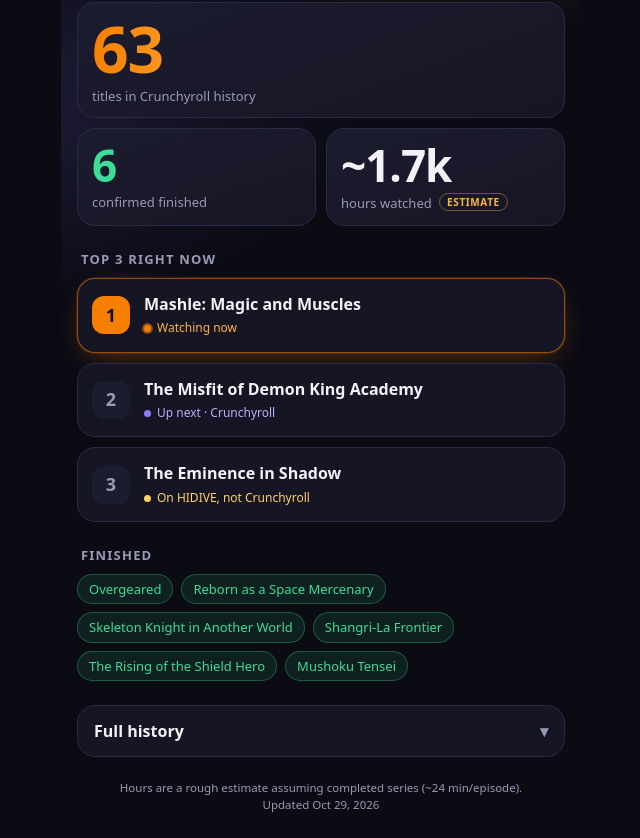
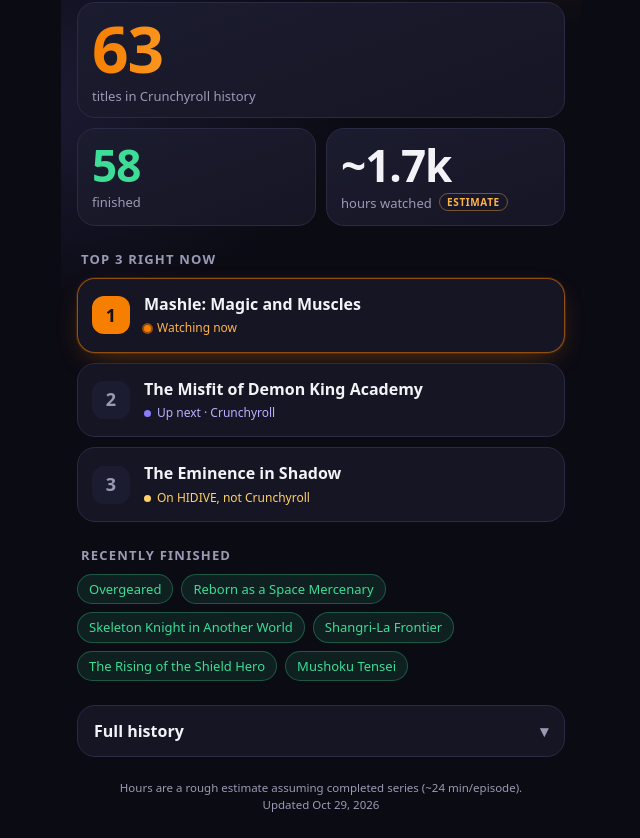
Before and after one commit to timojeda19-cpu/anime-tracker, a plain HTML site: page index.html in a window 1280 px wide. Shown: the part 84-922 px from the top of the page, without its empty margins (319-959 px from the left). Drawn offline with Linux system fonts and the light colour scheme.

Commit message:
Update finished count to 58 of 63

```diff
--- a/index.html
+++ b/index.html
@@ -65,7 +65,7 @@
 
 <section class="stats">
   <div class="stat big"><div><div class="num">63</div><div class="lbl">titles in Crunchyroll history</div></div></div>
-  <div class="stat"><div class="num green">6</div><div class="lbl">confirmed finished</div></div>
+  <div class="stat"><div class="num green">58</div><div class="lbl">finished</div></div>
   <div class="stat"><div class="num">~1.7k</div><div class="lbl">hours watched <span class="est">estimate</span></div></div>
 </section>
 
@@ -76,7 +76,7 @@
   <li><div class="rank">3</div><div><div class="t">The Eminence in Shadow</div><div class="tag warn"><span class="dot"></span>On HIDIVE, not Crunchyroll</div></div></li>
 </ol>
 
-<h2>Finished</h2>
+<h2>Recently finished</h2>
 <div class="chips"><span class="chip">Overgeared</span><span class="chip">Reborn as a Space Mercenary</span><span class="chip">Skeleton Knight in Another World</span><span class="chip">Shangri-La Frontier</span><span class="chip">The Rising of the Shield Hero</span><span class="chip">Mushoku Tensei</span></div>
 
 <details>
--- a/sw.js
+++ b/sw.js
@@ -1,4 +1,4 @@
-const CACHE = 'anime-tracker-v1';
+const CACHE = 'anime-tracker-v2';
 const ASSETS = ['./', './index.html', './manifest.webmanifest', './icons/icon-192.png', './icons/icon-512.png', './icons/maskable-192.png', './icons/maskable-512.png', './icons/apple-touch-icon.png'];
 self.addEventListener('install', e => { e.waitUntil(caches.open(CACHE).then(c => c.addAll(ASSETS)).then(() => self.skipWaiting())); });
 self.addEventListener('activate', e => { e.waitUntil(caches.keys().then(ks => Promise.all(ks.filter(k => k !== CACHE).map(k => caches.delete(k)))).then(() => self.clients.claim())); });
```
